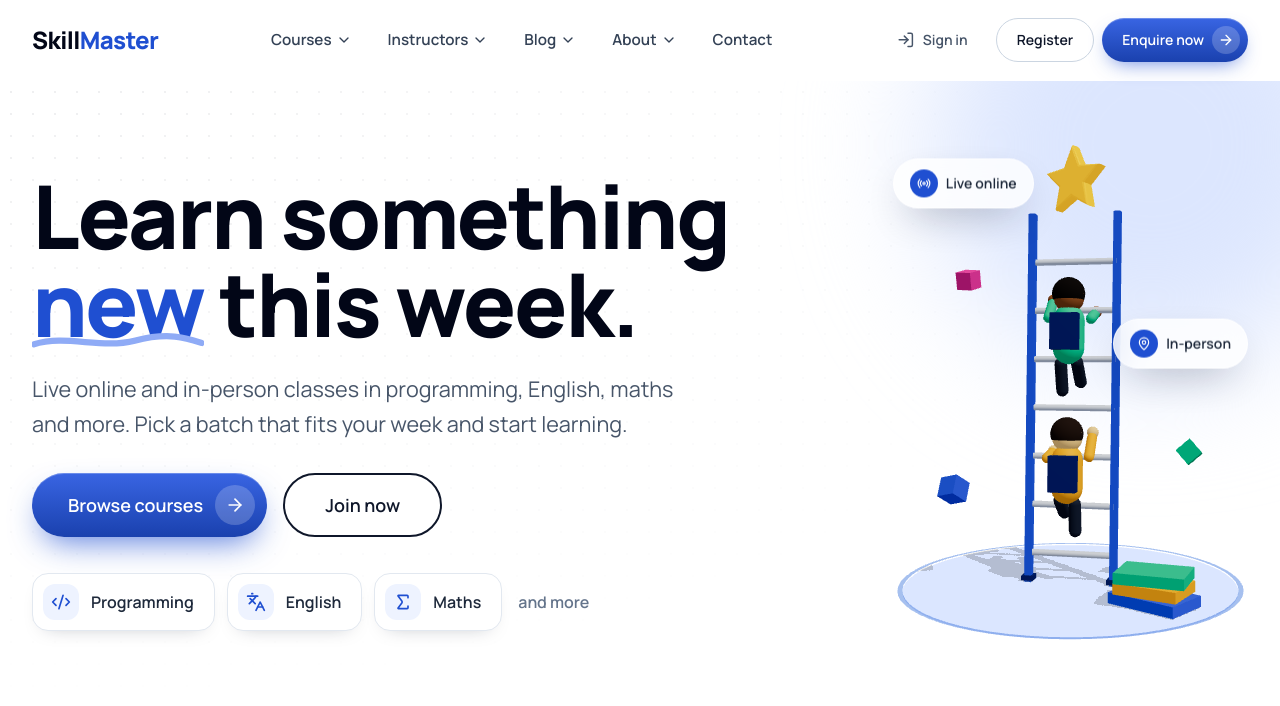
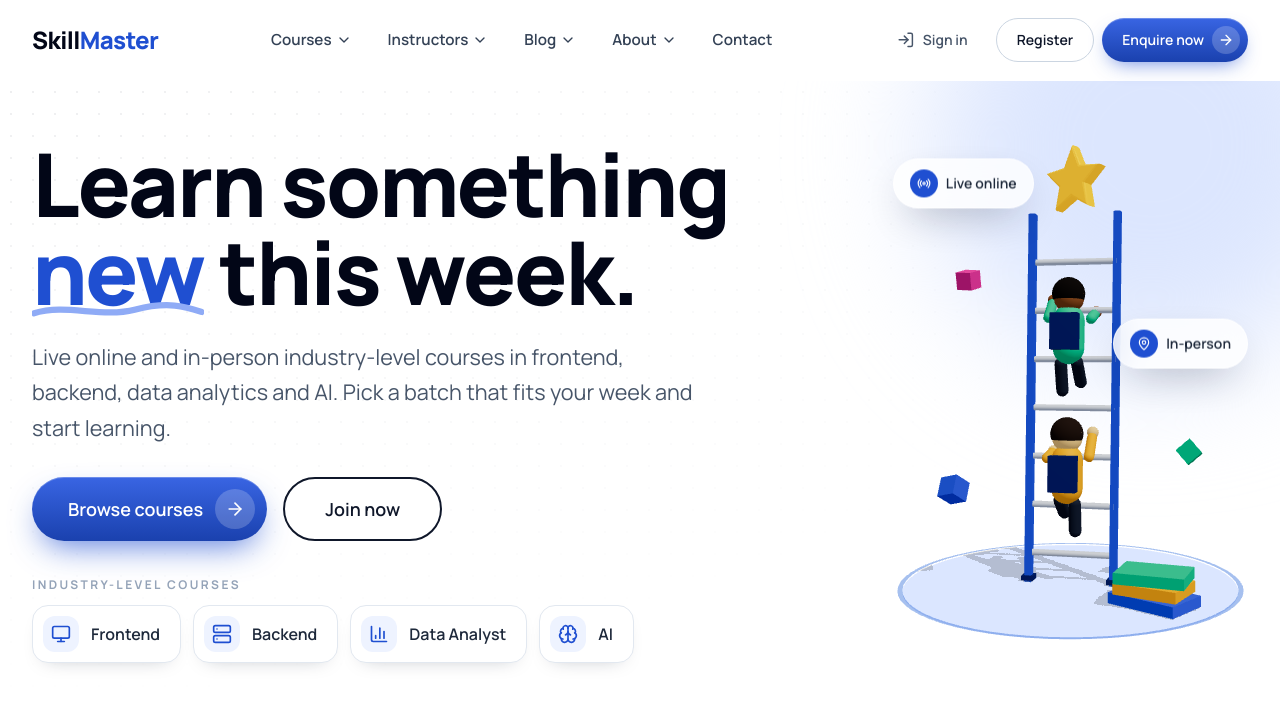
Before and after one commit to Aman-0402/SkillMaster, a React (Vite) app: page / in a window 1280 px wide. Shown: the top 706 px of the page. Built offline with nearby package versions, Linux system fonts and the light colour scheme.

Commit message:
Hero: replace English/Maths with industry-level courses

```diff
--- a/src/components/hero.tsx
+++ b/src/components/hero.tsx
@@ -1,16 +1,17 @@
 import { lazy, Suspense } from "react";
 import { Link } from "wouter";
 import { motion, useReducedMotion } from "framer-motion";
-import { ArrowRight, Code2, Languages, MapPin, Radio, Sigma } from "lucide-react";
+import { ArrowRight, BarChart3, Brain, MapPin, Monitor, Radio, Server } from "lucide-react";
 
 const LadderScene = lazy(() => import("./ladder-scene"));
 
 const EASE = [0.22, 1, 0.36, 1] as const;
 
 const SUBJECTS = [
-  { label: "Programming", Icon: Code2 },
-  { label: "English", Icon: Languages },
-  { label: "Maths", Icon: Sigma },
+  { label: "Frontend", Icon: Monitor },
+  { label: "Backend", Icon: Server },
+  { label: "Data Analyst", Icon: BarChart3 },
+  { label: "AI", Icon: Brain },
 ];
 
 const CHIPS = [
@@ -59,8 +60,8 @@ export default function Hero() {
           </motion.h1>
 
           <motion.p {...rise(0.16)} className="mt-6 max-w-2xl text-xl leading-relaxed text-slate-600 sm:text-[1.35rem] sm:leading-relaxed">
-            Live online and in-person classes in programming, English, maths and more. Pick a batch that fits your week
-            and start learning.
+            Live online and in-person industry-level courses in frontend, backend, data analytics and AI. Pick a batch that
+            fits your week and start learning.
           </motion.p>
 
           <motion.div {...rise(0.24)} className="mt-8 flex flex-col gap-3 sm:flex-row sm:gap-4">
@@ -81,7 +82,9 @@ export default function Hero() {
             </Link>
           </motion.div>
 
-          <motion.ul {...rise(0.32)} className="mt-9 flex flex-wrap items-center gap-3" aria-label="Subjects">
+          <motion.div {...rise(0.32)} className="mt-9">
+            <p className="text-xs font-bold uppercase tracking-[0.2em] text-slate-400">Industry-level courses</p>
+            <ul className="mt-3 flex flex-wrap items-center gap-3">
             {SUBJECTS.map(({ label, Icon }) => (
               <li
                 key={label}
@@ -93,8 +96,8 @@ export default function Hero() {
                 {label}
               </li>
             ))}
-            <li className="px-1 text-base font-semibold text-slate-500">and more</li>
-          </motion.ul>
+            </ul>
+          </motion.div>
         </div>
 
         <motion.div
```
Also changed, not shown: 1 other file (tests, documents, lock files or other folders).
